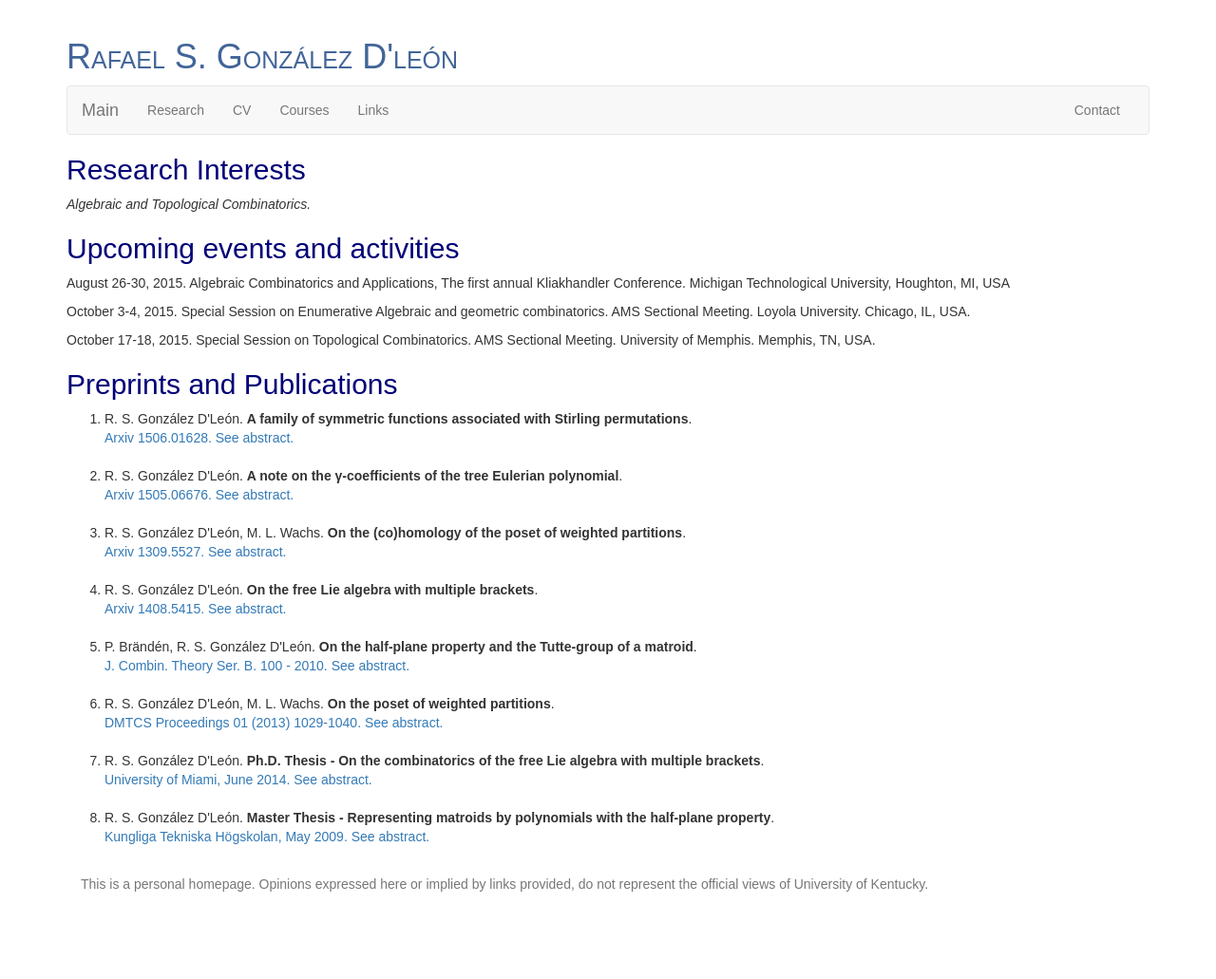
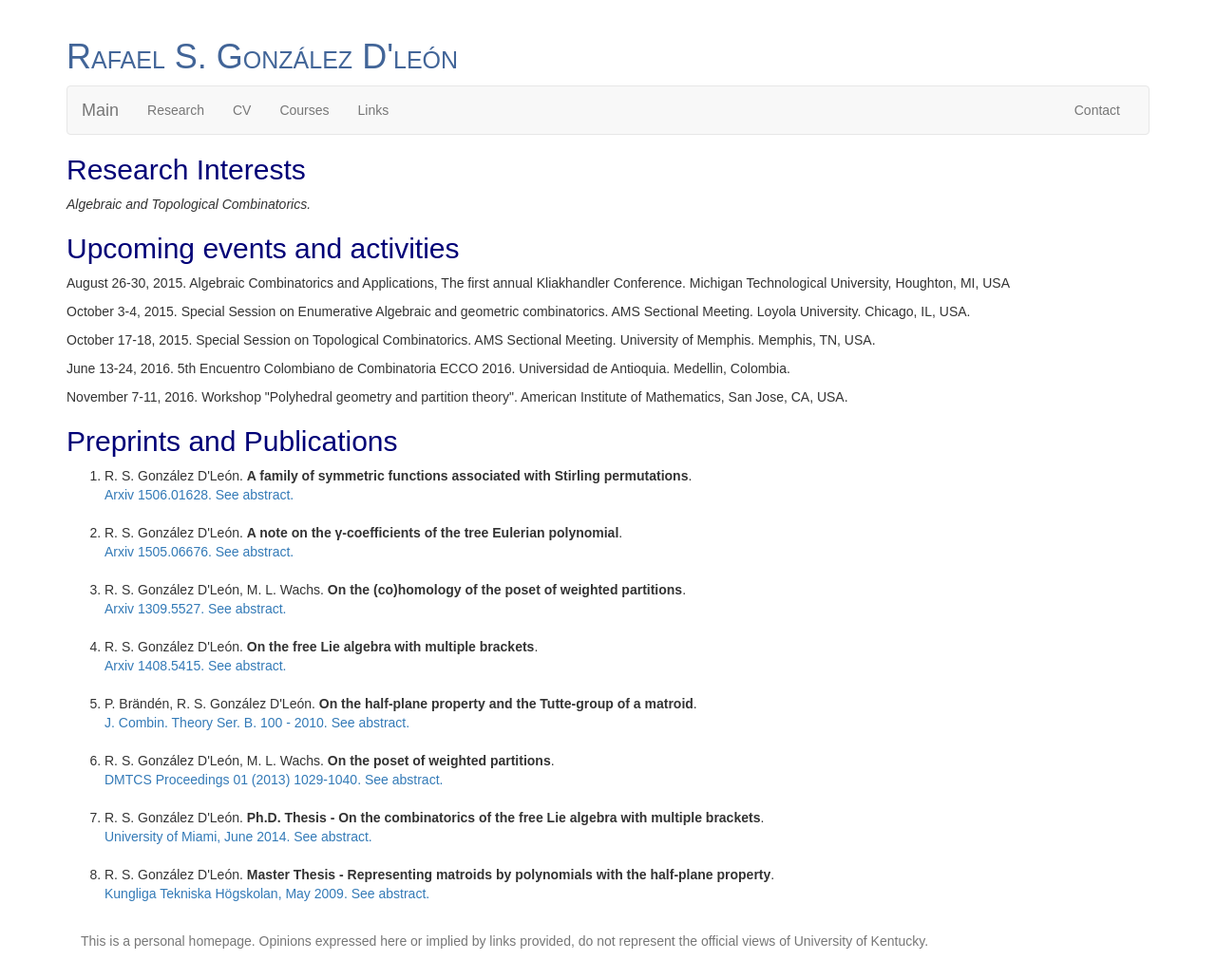
Before and after one commit to rafaeldleon/rafaeldleon.github.io, a Jekyll site: the page built from pages/research.md, in a window 1280 px wide. Shown: the whole page at 95% size. Built offline with Jekyll 4.4.1, drawn with Linux system fonts in a browser that asks for light colours; nearby versions of some CDN libraries; before the commit the page ends 971 px from its top, so only the background shows below that.

```diff
--- a/css/style.css
+++ b/css/style.css
@@ -93,17 +93,25 @@
    color: white;
    font-size: 4em;
 }
+
+.white h2 {
+   font-family: Arial, Helvetica, sans-serif;
+   font-weight: normal;
+   color: white;
+}
 .jumbotron{
-    background: url("/images/defaultimg.jpg");
-    background-position: 0% 50%;
+	 background: url("/images/defaultimg.jpg");
+    /*background-position: 0% 50%;*/
     background-size: cover;
-    height: 100%;
+    height: auto;
+    width: auto;
     padding-right: 15px;
     padding-left: 15px;
     background-repeat: no-repeat;
     color: white;
     text-shadow: black 0.3em 0.3em 0.3em;
 }
+
 .accordion-heading .accordion-toggle {
   display: block;
   padding: 8px 15px;
--- a/pages/research.md
+++ b/pages/research.md
@@ -17,6 +17,11 @@
 
 <p>October 17-18, 2015. Special Session on Topological Combinatorics. AMS Sectional Meeting. University of Memphis. Memphis, TN, USA.</p>
 
+<p>June 13-24, 2016. 5th Encuentro Colombiano de Combinatoria ECCO 2016. Universidad de Antioquia. Medellin, Colombia.</p>
+
+<p>November 7-11, 2016. Workshop "Polyhedral geometry and partition theory". American Institute of Mathematics, San Jose, CA, USA.</p>
+
+
 <h2>Preprints and Publications</h2>
 
 <ol>
```
Also changed, not shown: index.md (+5 -33 lines), pages/courses.md (+5 -2 lines).
